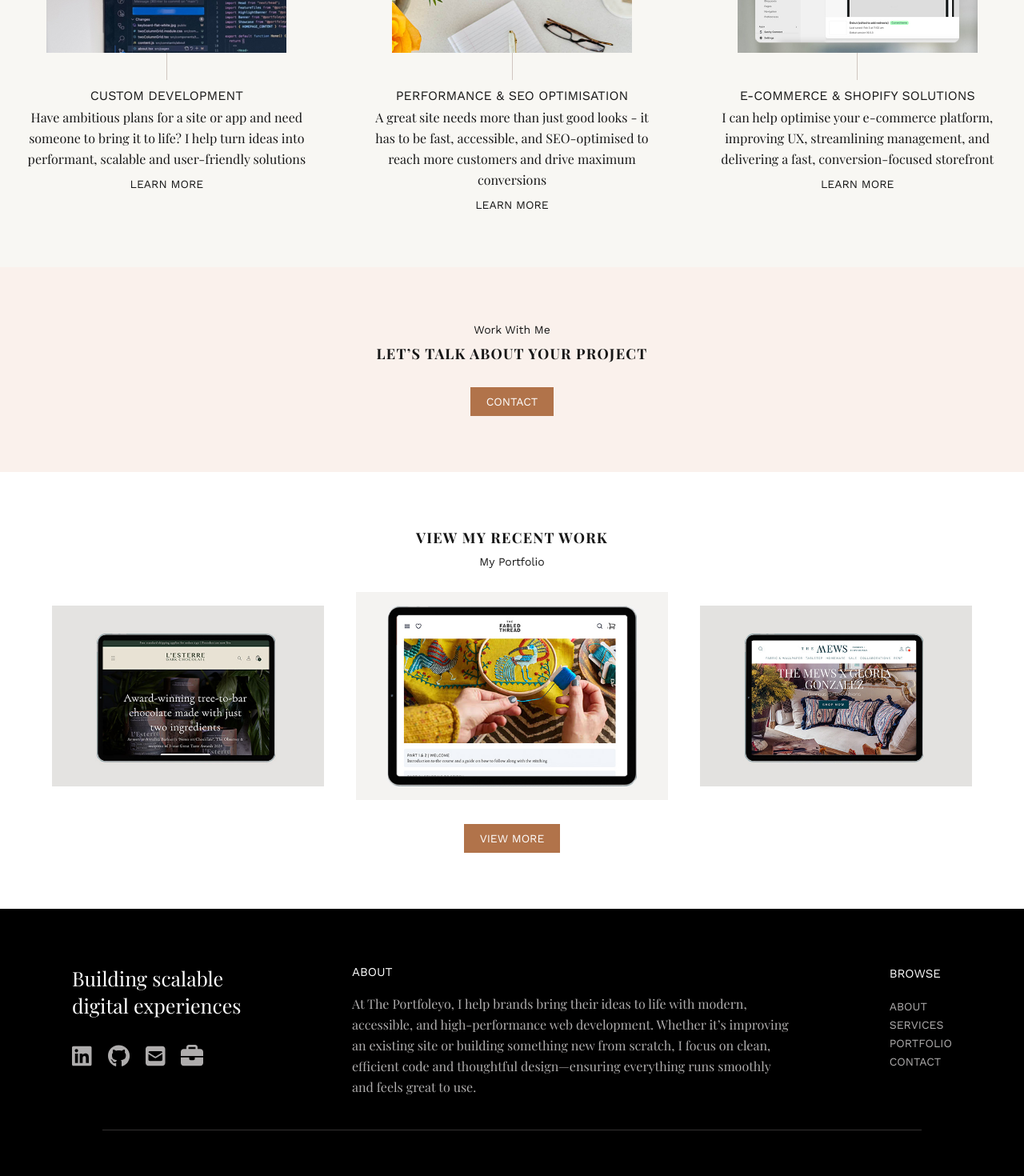
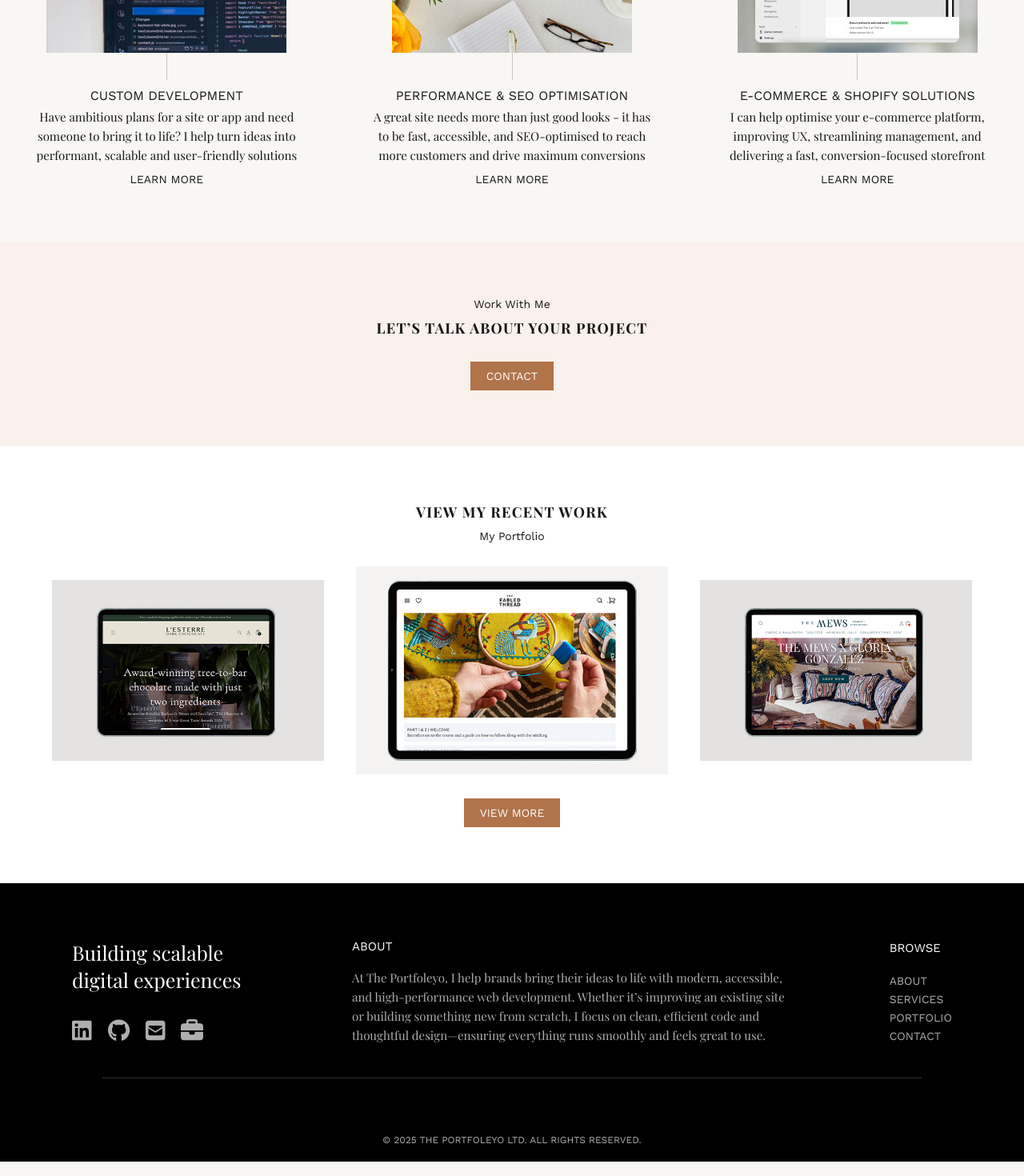
Before and after one commit to lindsayfoley/portfoleyo, a Next.js app: page / in a window 1280 px wide. Shown: the part 920-2390 px from the top of the page at 80% size. Built offline with nearby package versions, Linux system fonts and the light colour scheme; a web font is replaced by a local one.

Commit message:
aligning p styles

```diff
--- a/src/components/featureTiles/featureTiles.module.css
+++ b/src/components/featureTiles/featureTiles.module.css
@@ -62,6 +62,8 @@
 }
 
 .description {
+  font-size: 15px;
+  line-height: 24px;
   max-width: 400px;
   margin: 0 auto;
 }
--- a/src/components/footer/footer.module.css
+++ b/src/components/footer/footer.module.css
@@ -54,6 +54,11 @@
     justify-content: center;
     margin-top: 15px;
     gap: 20px;
+}
+
+.description {
+    font-size: 15px;
+    line-height: 24px;
 }
 
 .pages {
--- a/src/components/footer/footer.tsx
+++ b/src/components/footer/footer.tsx
@@ -22,7 +22,7 @@ const Footer = () => (
       </div>
       <div className={styles.mobileHidden}>
         <h5 className={styles.title}>{FOOTER_CONTENT.about.title}</h5>
-        <p>{FOOTER_CONTENT.about.description}</p>
+        <p className={styles.description}>{FOOTER_CONTENT.about.description}</p>
       </div>
       <div className={`${styles.pages} ${styles.mobileHidden}`}>
         <h5 className={styles.title}>{FOOTER_CONTENT.browse.title}</h5>
--- a/src/components/twoColumnLayout/twoColumnLayout.module.css
+++ b/src/components/twoColumnLayout/twoColumnLayout.module.css
@@ -32,11 +32,6 @@
 
 .paragraph:not(:last-of-type) {
     margin-bottom: 20px;
-}
-
-.paragraph {
-    font-size: 16px;
-    line-height: 26px;
 }
 
 .image {
--- a/src/styles/about.module.css
+++ b/src/styles/about.module.css
@@ -1,2 +1,3 @@
-.intro {
+.link {
+    text-decoration: underline;
 }
```
